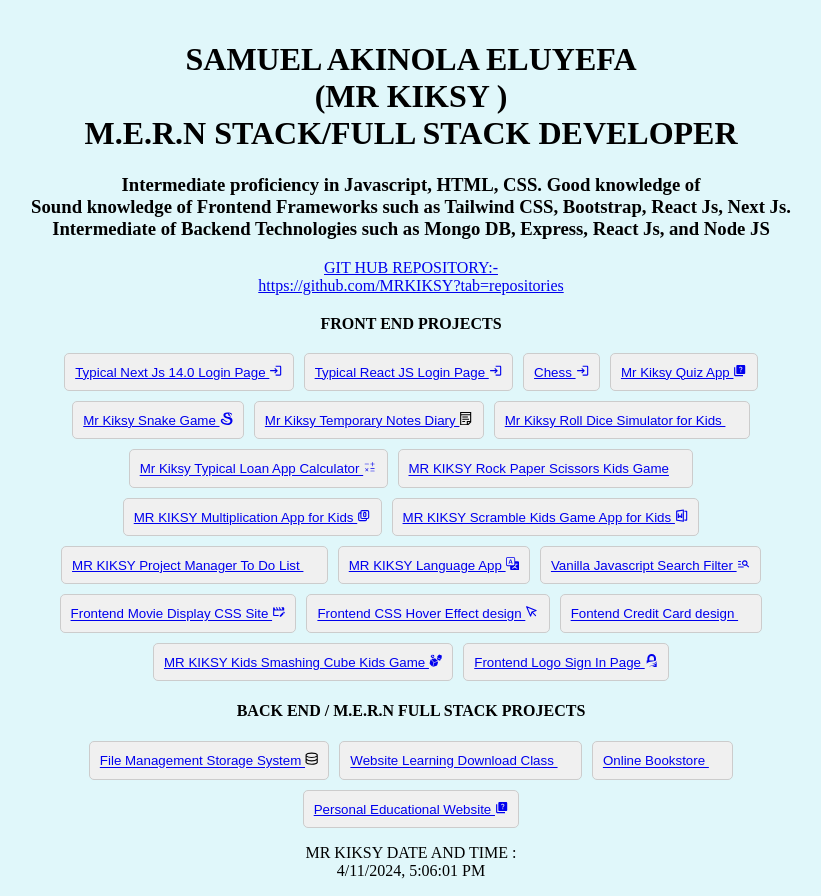
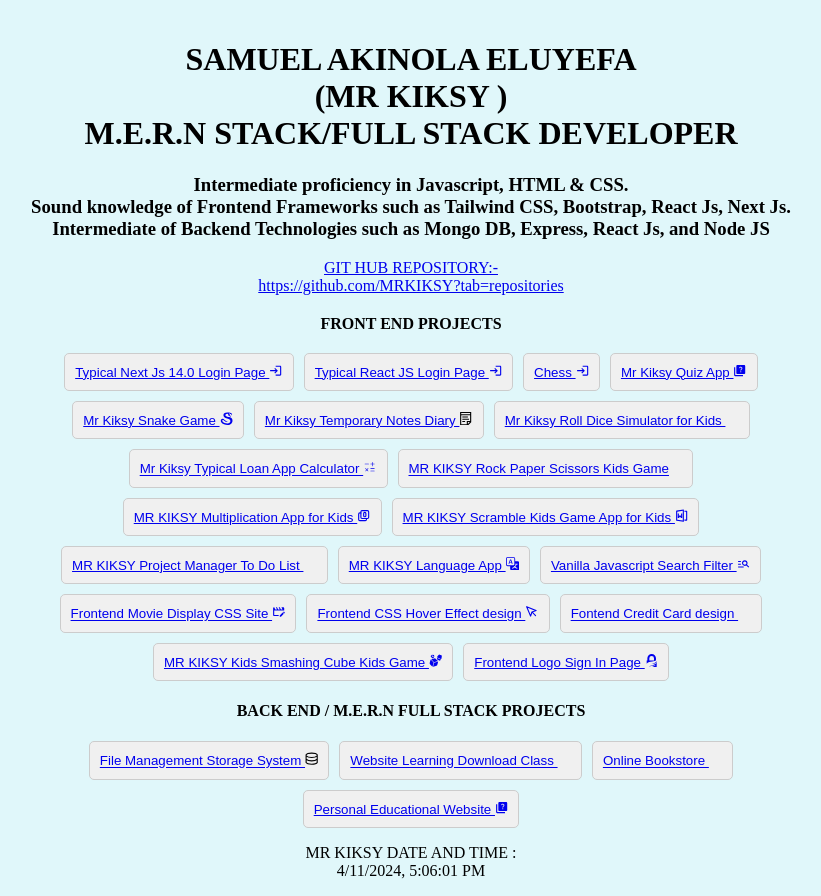
Before and after one commit to MRKIKSY/ITPROJECTS, a React (Vite) app: page / in a window 1280 px wide. Shown: the whole page, without its empty margins (229-1050 px from the left). Built offline with nearby package versions, Linux system fonts and the light colour scheme; some icons are missing.

Commit message:
Update App.jsx

```diff
--- a/src/App.jsx
+++ b/src/App.jsx
@@ -31,7 +31,8 @@ function App() {
       <header className="page-header">
         <h1> SAMUEL AKINOLA ELUYEFA<br></br>
          (MR KIKSY )<br></br> M.E.R.N STACK/FULL STACK DEVELOPER </h1>
-        <h3> Intermediate proficiency in Javascript, HTML, CSS. Good knowledge of <br></br>
+        <h3> Intermediate proficiency in Javascript, HTML & CSS.  <br></br>
+
          Sound knowledge of Frontend Frameworks such as Tailwind CSS, Bootstrap, React Js, Next Js.<br></br>
 
 	 Intermediate of Backend Technologies such as  Mongo DB, Express, React Js, and Node JS <br></br>
```
